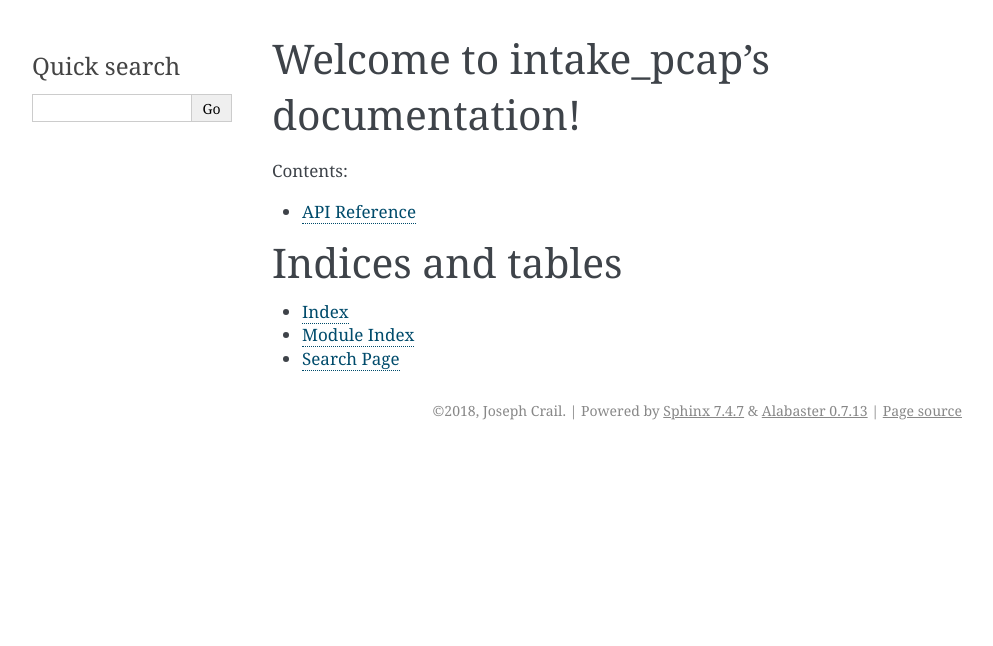
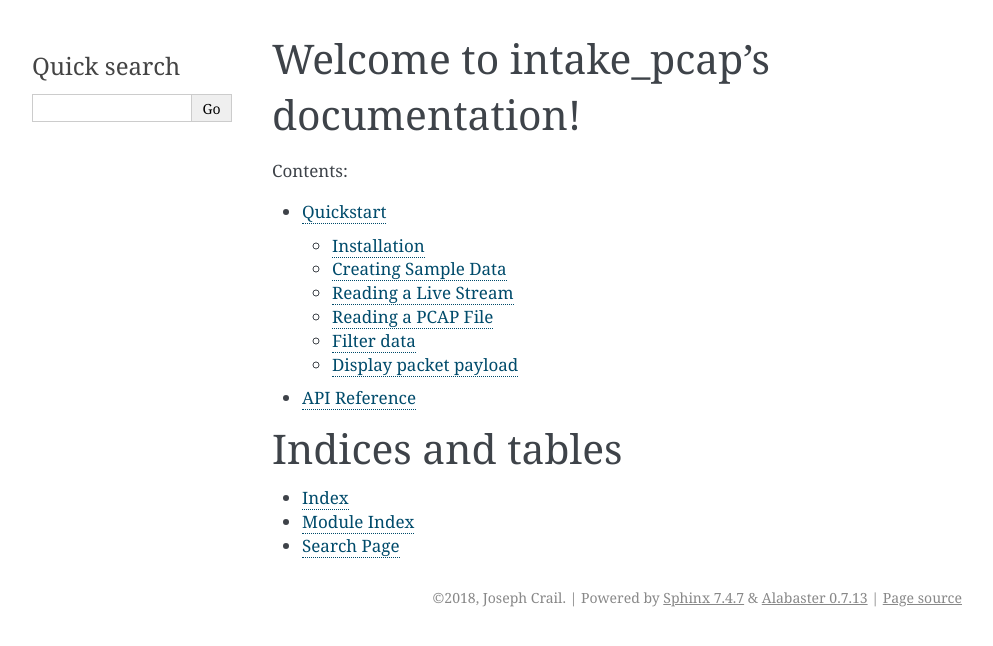
Before and after one commit to intake/intake-pcap, a Sphinx documentation site: the page built from docs/source/index.rst, in a window 1280 px wide. Shown: the top 646 px of the page, without its empty margins (148-1141 px from the left). Built offline with Sphinx 7.4.7, drawn with Linux system fonts in a browser that asks for light colours; some of the changed lines change nothing that is shown.

Commit message:
Add quickstart docs

```diff
--- a/docs/source/index.rst
+++ b/docs/source/index.rst
@@ -5,6 +5,7 @@ Welcome to intake_pcap's documentation!
    :maxdepth: 2
    :caption: Contents:
 
+   quickstart.rst
    api.rst
 
 
--- /dev/null
+++ b/docs/source/quickstart.rst
@@ -0,0 +1,277 @@
+Quickstart
+==========
+
+This guide will show you how to get started using Intake to read packet capture
+(PCAP) data. It assumes the reader is already familiar with ``tcpdump``, the
+command-line packet analyzer. Given a ``tcpdump`` command, we will show how you
+can find the equivalent set of network packets with the Intake PCAP plugin.
+
+
+Installation
+------------
+
+For Anaconda or Miniconda users, the Intake PCAP plugin is installed with the
+following commands::
+
+  conda install -c intake intake-pcap
+
+If you wish to follow along with the ``tcpdump`` examples, consult your OS for
+the appropriate installation instructions.
+
+
+Creating Sample Data
+--------------------
+
+To bootstrap a sample PCAP file with local traffic, run the following::
+
+  sudo tcpdump -c 100 -w local.pcap
+
+This will capture 100 packets (including but not exclusive to IP traffic) from
+the default network interface and write it to a file.
+
+You will also need to write a catalog description file, ``catalog.yml``, to the
+same directory as ``local.pcap`` to run the following examples. The necessary
+data is::
+
+  sources:
+    - name: raw_live
+      driver: pcap
+      args:
+        urlpath: ~
+        interface: en0
+        chunksize: 10
+    - name: raw_local
+      driver: pcap
+      args:
+        urlpath: !template '{{ CATALOG_DIR }}/local.pcap'
+    - name: tcp_local
+      driver: pcap
+      args:
+        urlpath: !template '{{ CATALOG_DIR }}/local.pcap'
+        protocol: tcp
+    - name: udp_local
+      driver: pcap
+      args:
+        urlpath: !template '{{ CATALOG_DIR }}/local.pcap'
+        protocol: udp
+
+
+Reading a Live Stream
+---------------------
+
+To read a live stream of packets, you will need to start the Python interpreter
+or Jupyter as a privileged user (``root`` on Unix-like systems).
+
+**NOTE**: Intake does not currently support streaming packets from the network
+interface. Packets will be placed into a dataframe in chunks (which can be
+adjusted by the user).
+
+Example: Unfiltered tcpdump
+~~~~~~~~~~~~~~~~~~~~~~~~~~~
+
+This example will show the first 10 packets on the default interface. Each
+packet will be timestamped and the raw IP address will be displayed. No packets
+will be filtered. The exact output will vary depending on your local machine.::
+
+  $ sudo tcpdump -c 10 -tttt -n -q
+  2018-01-08 23:37:21.882212 IP 8.8.8.8.53 > 192.168.0.39.61362: UDP, length 172
+  2018-01-08 23:37:21.882927 IP 192.168.0.39.61447 > 52.12.34.56.443: tcp 0
+  2018-01-08 23:37:21.953415 IP 52.23.45.67.443 > 192.168.0.39.61445: tcp 0
+  2018-01-08 23:37:21.953528 IP 192.168.0.39.61445 > 52.23.45.67.443: tcp 0
+  2018-01-08 23:37:21.991435 IP 52.12.34.56.443 > 192.168.0.39.61447: tcp 0
+  2018-01-08 23:37:21.991523 IP 192.168.0.39.61447 > 52.12.34.56.443: tcp 0
+  2018-01-08 23:37:21.993620 IP 192.168.0.39.61447 > 52.12.34.56.443: tcp 517
+  2018-01-08 23:37:22.093955 IP 52.12.34.56.443 > 192.168.0.39.61447: tcp 0
+  2018-01-08 23:37:22.099580 IP 52.12.34.56.443 > 192.168.0.39.61447: tcp 1448
+  2018-01-08 23:37:22.099587 IP 52.12.34.56.443 > 192.168.0.39.61447: tcp 1448
+
+Example: Get unfiltered stream of packets without catalog
+~~~~~~~~~~~~~~~~~~~~~~~~~~~~~~~~~~~~~~~~~~~~~~~~~~~~~~~~~
+
+This example is equivalent to the ``tcpdump`` example, except the packets will
+be available in a dataframe. The network interface is required though (typical
+values are ``en0`` for macOS and ``eth0`` for Linux).::
+
+  >>> import intake
+  >>> ds = intake.open_pcap(None, interface='en0', chunksize=10)
+  >>> df = ds.read()
+  >>> df
+                          time      src_host src_port         dst_host dst_port protocol
+  0 2018-01-09 07:42:36.055605   52.12.34.56      443     192.168.0.39    61614      tcp
+  1 2018-01-09 07:42:36.055682  192.168.0.39    61614      52.12.34.56      443      tcp
+  2 2018-01-09 07:42:37.839555  192.168.0.39    17500  255.255.255.255    17500      udp
+  3 2018-01-09 07:42:37.840472  192.168.0.39    17500    192.168.0.255    17500      udp
+  4 2018-01-09 07:42:37.890092  192.168.0.39    61614      52.12.34.56      443      tcp
+  5 2018-01-09 07:42:37.890243  192.168.0.39    61616      52.12.34.56      443      tcp
+  6 2018-01-09 07:42:37.912166   52.12.34.56      443     192.168.0.39    61616      tcp
+  7 2018-01-09 07:42:37.912237  192.168.0.39    61616      52.12.34.56      443      tcp
+  8 2018-01-09 07:42:37.912399  192.168.0.39    61616      52.12.34.56      443      tcp
+  9 2018-01-09 07:42:37.912833  192.168.0.39    61376     104.12.34.56     4070      tcp
+
+Example: Get unfiltered stream of packets with catalog
+~~~~~~~~~~~~~~~~~~~~~~~~~~~~~~~~~~~~~~~~~~~~~~~~~~~~~~
+
+This example is equivalent to the ``tcpdump`` example, except the packets will
+be available in a dataframe. The ``raw_live`` data source is defined above.::
+
+  >>> from intake.catalog import Catalog
+  >>> c = Catalog("catalog.yml")
+  >>> df = c.raw_live.read()
+  >>> df
+                          time     src_host src_port         dst_host dst_port protocol
+  0 2018-01-09 07:47:26.825023  192.168.0.1    36123  239.255.255.250     1900      udp
+  1 2018-01-09 07:47:26.825845  192.168.0.1    36123  239.255.255.250     1900      udp
+  2 2018-01-09 07:47:26.826602  192.168.0.1    36123  239.255.255.250     1900      udp
+  3 2018-01-09 07:47:26.827547  192.168.0.1    36123  239.255.255.250     1900      udp
+  4 2018-01-09 07:47:26.828168  192.168.0.1    36123  239.255.255.250     1900      udp
+  5 2018-01-09 07:47:26.829162  192.168.0.1    36123  239.255.255.250     1900      udp
+  6 2018-01-09 07:47:26.829865  192.168.0.1    36123  239.255.255.250     1900      udp
+  7 2018-01-09 07:47:26.830832  192.168.0.1    36123  239.255.255.250     1900      udp
+  8 2018-01-09 07:47:26.831615  192.168.0.1    36123  239.255.255.250     1900      udp
+  9 2018-01-09 07:47:26.832476  192.168.0.1    36123  239.255.255.250     1900      udp
+
+
+Reading a PCAP File
+-------------------
+
+Example: Unfiltered tcpdump
+~~~~~~~~~~~~~~~~~~~~~~~~~~~
+
+This example will show the first 10 packets from ``local.pcap``. Each packet
+will be timestamped and the raw IP address will be displayed. No packets
+will be filtered. The exact output will vary depending on your local machine::
+
+  $ sudo tcpdump -c 10 -tttt -n -q -r local.pcap
+  2018-01-09 00:16:12.210010 IP 192.168.0.39.54703 > 172.123.4.567.443: UDP, length 1350
+  2018-01-09 00:16:12.210910 IP 192.168.0.39.54703 > 172.123.4.567.443: UDP, length 998
+  2018-01-09 00:16:12.236176 IP 172.123.4.567.443 > 192.168.0.39.54703: UDP, length 1350
+  2018-01-09 00:16:12.236543 IP 172.123.4.567.443 > 192.168.0.39.54703: UDP, length 31
+  2018-01-09 00:16:12.236726 IP 192.168.0.39.54703 > 172.123.4.567.443: UDP, length 41
+  2018-01-09 00:16:12.236791 IP 192.168.0.39.54703 > 172.123.4.567.443: UDP, length 38
+  2018-01-09 00:16:12.251367 STP 802.1d, Config, Flags [none], bridge-id 7b00.01:23:45:67:89:00.8002, length 35
+  2018-01-09 00:16:12.252565 IP 172.123.4.567.443 > 192.168.0.39.54703: UDP, length 30
+  2018-01-09 00:16:12.313082 IP 172.123.4.567.443 > 192.168.0.39.54703: UDP, length 814
+  2018-01-09 00:16:12.313479 IP 172.123.4.567.443 > 192.168.0.39.54703: UDP, length 16
+
+Example: Get unfiltered stream of packets without catalog
+~~~~~~~~~~~~~~~~~~~~~~~~~~~~~~~~~~~~~~~~~~~~~~~~~~~~~~~~~
+
+This example is equivalent to the ``tcpdump`` example, except the packets will
+be available in a dataframe. You should note that there is one less packet in
+the output since the plugin only shows IP traffic; the ``tcpdump`` command
+includes all traffic by default.::
+
+  >>> import intake
+  >>> ds = intake.open_pcap("local.pcap")
+  >>> df = ds.read()
+  >>> df
+                          time       src_host src_port       dst_host dst_port protocol
+  0 2018-01-09 08:16:12.210010   192.168.0.39    54703  172.123.4.567      443      udp
+  1 2018-01-09 08:16:12.210910   192.168.0.39    54703  172.123.4.567      443      udp
+  2 2018-01-09 08:16:12.236176  172.123.4.567      443   192.168.0.39    54703      udp
+  3 2018-01-09 08:16:12.236543  172.123.4.567      443   192.168.0.39    54703      udp
+  4 2018-01-09 08:16:12.236726   192.168.0.39    54703  172.123.4.567      443      udp
+  5 2018-01-09 08:16:12.236791   192.168.0.39    54703  172.123.4.567      443      udp
+  6 2018-01-09 08:16:12.252565  172.123.4.567      443   192.168.0.39    54703      udp
+  7 2018-01-09 08:16:12.313082  172.123.4.567      443   192.168.0.39    54703      udp
+  8 2018-01-09 08:16:12.313479  172.123.4.567      443   192.168.0.39    54703      udp
+
+Example: Get unfiltered stream of packets with catalog
+~~~~~~~~~~~~~~~~~~~~~~~~~~~~~~~~~~~~~~~~~~~~~~~~~~~~~~
+
+This example is equivalent to the ``tcpdump`` example, except the packets will
+be available in a dataframe. You should note that there is one less packet in
+the output since the plugin only shows IP traffic; the ``tcpdump`` command
+includes all traffic by default.::
+
+  >>> from intake.catalog import Catalog
+  >>> c = Catalog("catalog.yml")
+  >>> df = c.raw_local.read()
+  >>> df
+                          time       src_host src_port       dst_host dst_port protocol
+  0 2018-01-09 08:16:12.210010   192.168.0.39    54703  172.123.4.567      443      udp
+  1 2018-01-09 08:16:12.210910   192.168.0.39    54703  172.123.4.567      443      udp
+  2 2018-01-09 08:16:12.236176  172.123.4.567      443   192.168.0.39    54703      udp
+  3 2018-01-09 08:16:12.236543  172.123.4.567      443   192.168.0.39    54703      udp
+  4 2018-01-09 08:16:12.236726   192.168.0.39    54703  172.123.4.567      443      udp
+  5 2018-01-09 08:16:12.236791   192.168.0.39    54703  172.123.4.567      443      udp
+  6 2018-01-09 08:16:12.252565  172.123.4.567      443   192.168.0.39    54703      udp
+  7 2018-01-09 08:16:12.313082  172.123.4.567      443   192.168.0.39    54703      udp
+  8 2018-01-09 08:16:12.313479  172.123.4.567      443   192.168.0.39    54703      udp
+
+
+Filter data
+-----------
+
+The PCAP plugin will only show IP traffic. If you wish to only see traffic from
+one protocol, then you can specify one of these values (``tcp``, ``udp``,
+``icmp``, and ``igmp``) on the data source.
+
+If you are familiar with the powerful filtering capabilities of ``tcpdump``,
+then you will notice that the plugin's filter is limited at this time.
+
+Example: Get filtered stream of packets without catalog
+~~~~~~~~~~~~~~~~~~~~~~~~~~~~~~~~~~~~~~~~~~~~~~~~~~~~~~~
+
+::
+
+  >>> import intake
+  >>> ds = intake.open_pcap("local.pcap", protocol='udp')
+  >>> df = ds.read()
+  >>> df
+                          time       src_host src_port       dst_host dst_port protocol
+  0 2018-01-09 08:16:12.210010   192.168.0.39    54703  172.123.4.567      443      udp
+  1 2018-01-09 08:16:12.210910   192.168.0.39    54703  172.123.4.567      443      udp
+  2 2018-01-09 08:16:12.236176  172.123.4.567      443   192.168.0.39    54703      udp
+  3 2018-01-09 08:16:12.236543  172.123.4.567      443   192.168.0.39    54703      udp
+  4 2018-01-09 08:16:12.236726   192.168.0.39    54703  172.123.4.567      443      udp
+  5 2018-01-09 08:16:12.236791   192.168.0.39    54703  172.123.4.567      443      udp
+  6 2018-01-09 08:16:12.252565  172.123.4.567      443   192.168.0.39    54703      udp
+  7 2018-01-09 08:16:12.303790  172.123.4.567      443   192.168.0.39    54703      udp
+  8 2018-01-09 08:16:12.313082  172.123.4.567      443   192.168.0.39    54703      udp
+  9 2018-01-09 08:16:12.313479  172.123.4.567      443   192.168.0.39    54703      udp
+
+Example: Get filtered stream of packets with catalog
+~~~~~~~~~~~~~~~~~~~~~~~~~~~~~~~~~~~~~~~~~~~~~~~~~~~~
+
+::
+
+  >>> from intake.catalog import Catalog
+  >>> c = Catalog("catalog.yml")
+  >>> df = c.udp_local.read()
+  >>> df
+                          time       src_host src_port       dst_host dst_port protocol
+  0 2018-01-09 08:16:12.210010   192.168.0.39    54703  172.123.4.567      443      udp
+  1 2018-01-09 08:16:12.210910   192.168.0.39    54703  172.123.4.567      443      udp
+  2 2018-01-09 08:16:12.236176  172.123.4.567      443   192.168.0.39    54703      udp
+  3 2018-01-09 08:16:12.236543  172.123.4.567      443   192.168.0.39    54703      udp
+  4 2018-01-09 08:16:12.236726   192.168.0.39    54703  172.123.4.567      443      udp
+  5 2018-01-09 08:16:12.236791   192.168.0.39    54703  172.123.4.567      443      udp
+  6 2018-01-09 08:16:12.252565  172.123.4.567      443   192.168.0.39    54703      udp
+  7 2018-01-09 08:16:12.303790  172.123.4.567      443   192.168.0.39    54703      udp
+  8 2018-01-09 08:16:12.313082  172.123.4.567      443   192.168.0.39    54703      udp
+  9 2018-01-09 08:16:12.313479  172.123.4.567      443   192.168.0.39    54703      udp
+
+
+Display packet payload
+----------------------
+
+By default, the full packet data is not included. However, if you wish to see
+the binary data, then you can set ``payload=True`` on the data source. For
+example,::
+
+  >>> import intake
+  >>> ds = intake.open_pcap("local.pcap", payload=True)
+  >>> df = ds.read()
+  >>> df
+                          time       src_host src_port       dst_host dst_port protocol  payload
+  0 2018-01-09 08:16:12.210010   192.168.0.39    54703  172.123.4.567      443      udp  j23j4n234023023d
+  1 2018-01-09 08:16:12.210910   192.168.0.39    54703  172.123.4.567      443      udp  df9b9i293ivaiqid
+  2 2018-01-09 08:16:12.236176  172.123.4.567      443   192.168.0.39    54703      udp  j23irg93f9129ed1
+  3 2018-01-09 08:16:12.236543  172.123.4.567      443   192.168.0.39    54703      udp  ni23nf2jg92j3f91
+  4 2018-01-09 08:16:12.236726   192.168.0.39    54703  172.123.4.567      443      udp  12dj1nd1281j2d12
+  5 2018-01-09 08:16:12.236791   192.168.0.39    54703  172.123.4.567      443      udp  ni12rn30fj9j1j2e
+  6 2018-01-09 08:16:12.252565  172.123.4.567      443   192.168.0.39    54703      udp  18291n182d12j912
+  7 2018-01-09 08:16:12.303790  172.123.4.567      443   192.168.0.39    54703      udp  21nd91n2f192fn91
+  8 2018-01-09 08:16:12.313082  172.123.4.567      443   192.168.0.39    54703      udp  n93f293nf2398f23
+  9 2018-01-09 08:16:12.313479  172.123.4.567      443   192.168.0.39    54703      udp  9tt9090239d903g9
```
